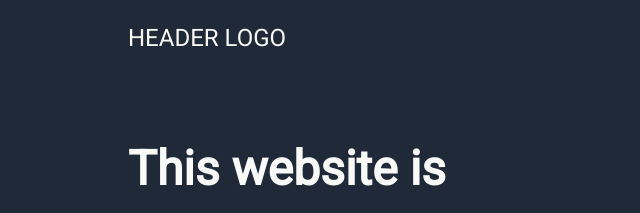
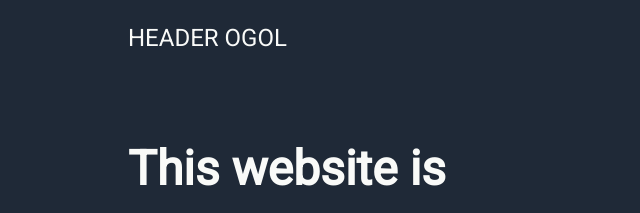
Before and after one commit to MarefSilver/LandingPageProject, a plain HTML site: page index.html in a window 1280 px wide. Shown: the top 213 px of the page, 0-640 px from the left. Drawn offline with Linux system fonts and the light colour scheme.

Commit message:
LOGO to OGOL

```diff
--- a/index.html
+++ b/index.html
@@ -18,7 +18,7 @@
             <div class="header">
                 <div class="logo-cont">
                     <div class="logo">
-                        <p>HEADER LOGO</p>
+                        <p>HEADER OGOL</p>
                     </div>
                 </div>
 
```
